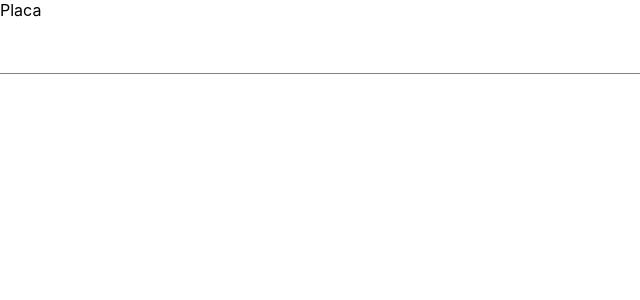
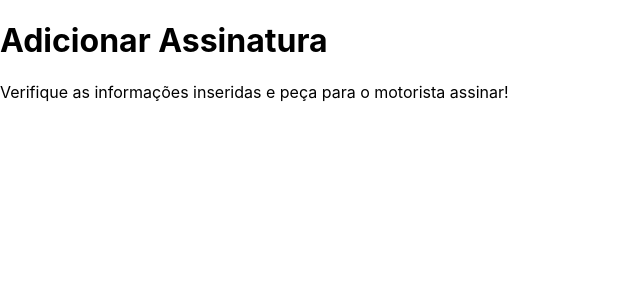
Before and after one commit to JSL-Future/jsl-2.0, a React (Create React App) app: page / in a window 1280 px wide. Shown: the top 300 px of the page, without its empty margins (0-640 px from the left). Built offline with nearby package versions, Linux system fonts and the light colour scheme.

Commit message:
alterado conforme componente

```diff
--- a/src/App.js
+++ b/src/App.js
@@ -1,10 +1,11 @@
 import React from 'react'
-import Input from './Components/Input'
+import Card from './Components/Card'
 
 const App = () => {
 
   return(
-    <Input label="Placa" type="text" id="text" onChange="" />
+    <Card title="Adicionar Assinatura" text="Verifique as informações inseridas e
+    peça para o motorista assinar!"/>
   )
 }
 export default App
```
